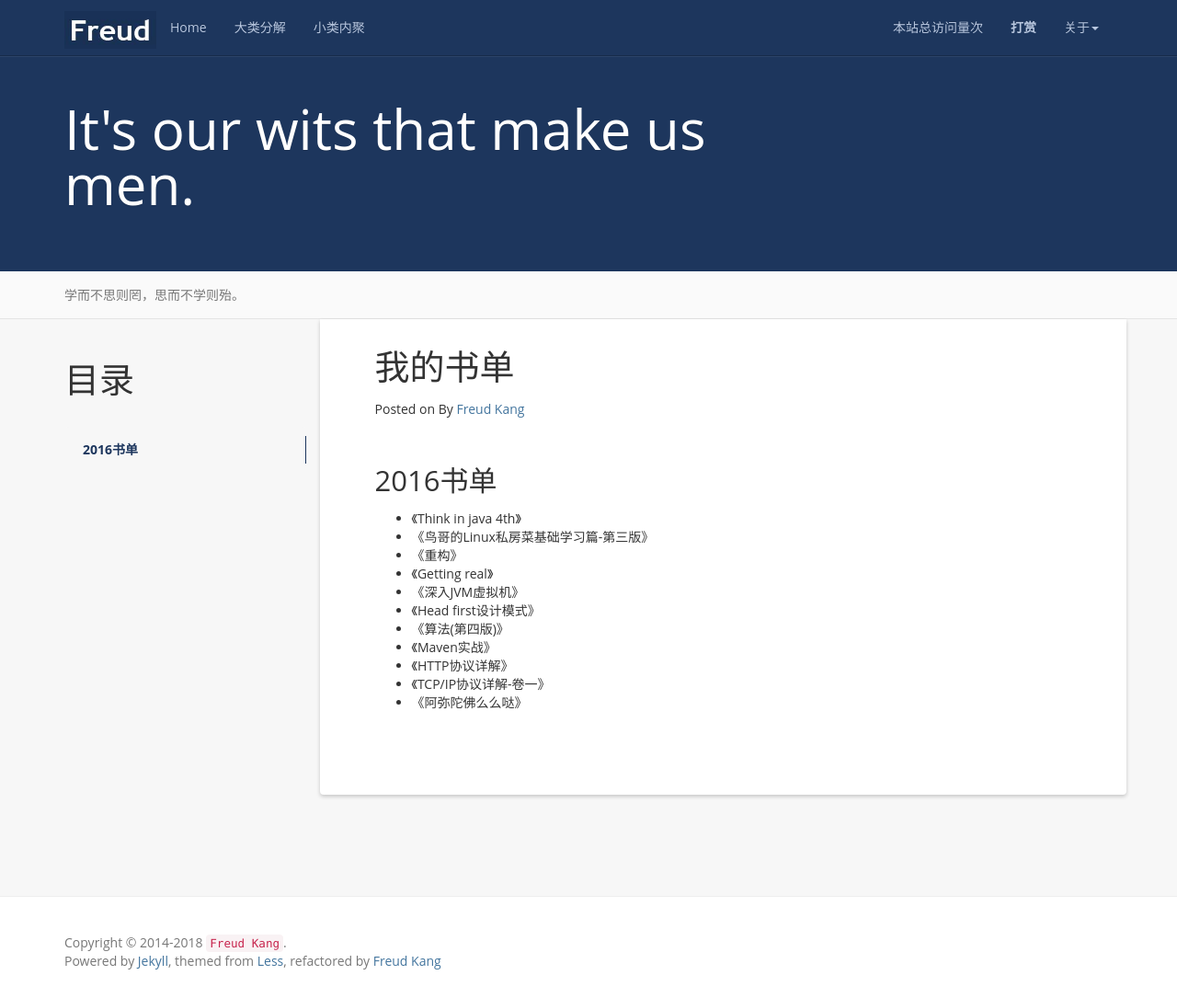
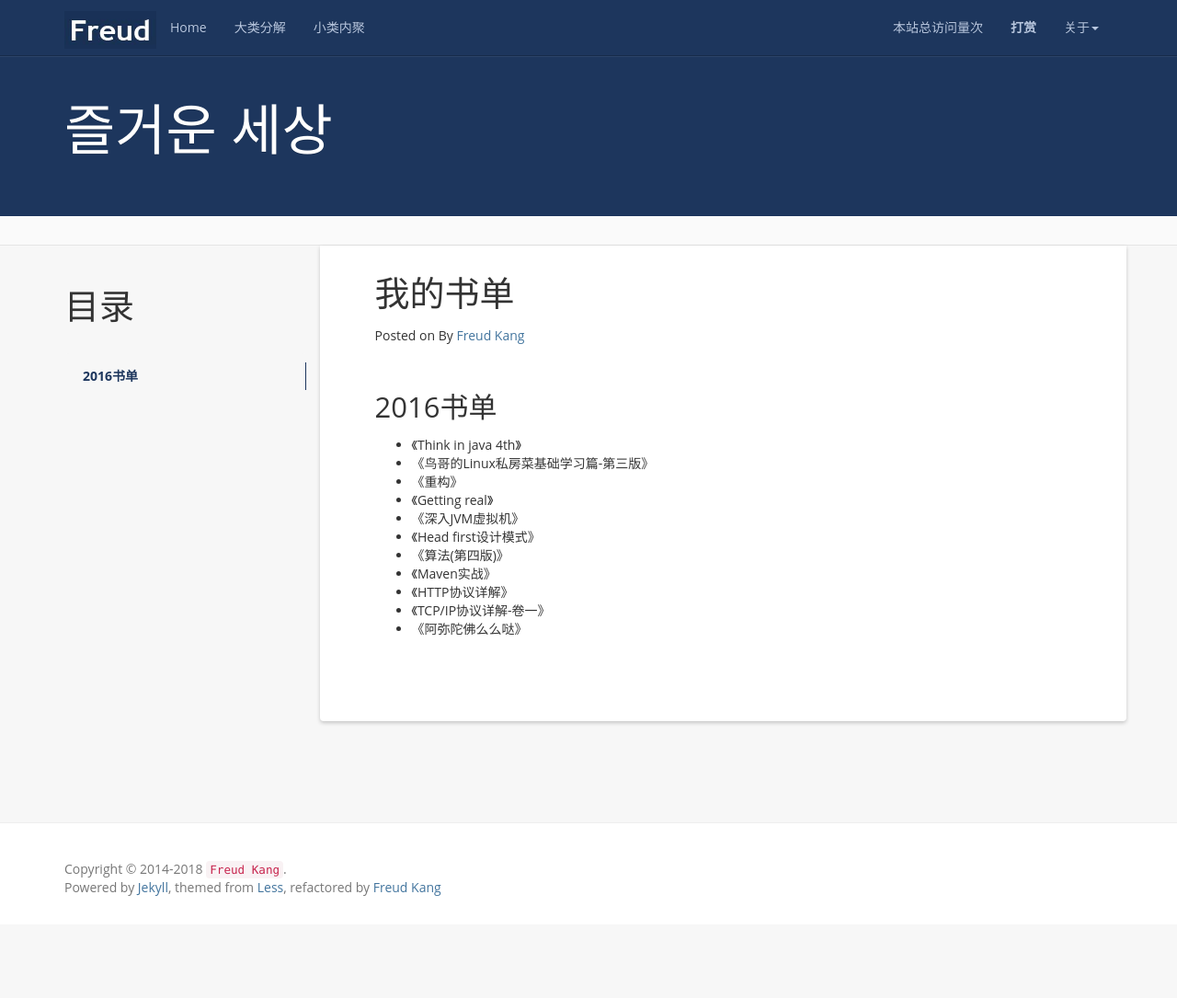
Before and after one commit to bboroccu/bboroccu.github.io, a Jekyll site: the page built from books.md, in a window 1280 px wide and 1085 px high. Shown: the whole window at 92% size. Built offline with Jekyll 4.4.1, drawn with Linux system fonts in a browser that asks for light colours; nearby versions of some CDN libraries; a script that is not in the unit is left out; comment, search, counter and statistics services are not loaded.

Commit message:
Update _config.yml
[수정사항]
- 설정변경

```diff
--- a/_config.yml
+++ b/_config.yml
@@ -1,15 +1,15 @@
 # Site settings
-name: Less Or More
-email: luoyan35714@126.com
+name: 허재성
+email: bboroccu@gmail.com
 author: Freud Kang
-url: http://www.hifreud.com
-resume_site: http://www.hifreud.com/Resume.io/
-github: https://github.com/luoyan35714/
-baseurl: "/LessOrMore"
-description: Actually, less is more!
-meta_description: 康志华;个人博客;学而不思则罔;思而不学则殆;生命不止;折腾不休
-motto: It's our wits that make us men.
-banner: 学而不思则罔，思而不学则殆。
+url:
+resume_site:
+github: https://bboroccu.github.io
+baseurl: ""
+description: 개발블러그
+meta_description: 개발블러그
+motto: 즐거운 세상
+banner:
 
 #permalink: /:categories/:year/:month/:day/:title/
 permalink: /:year/:month/:day/:title/
@@ -17,9 +17,9 @@
 
 exclude: ['README.md', 'Gemfile.lock', 'Gemfile', 'Rakefile']
 
-github_username: luoyan35714
+github_username: bboroccu
 
 # Build settings
 markdown: kramdown
 
-baidu_analysis: 94be4b0f9fc5d94cc0d0415ea6761ae9
+baidu_analysis:
```
